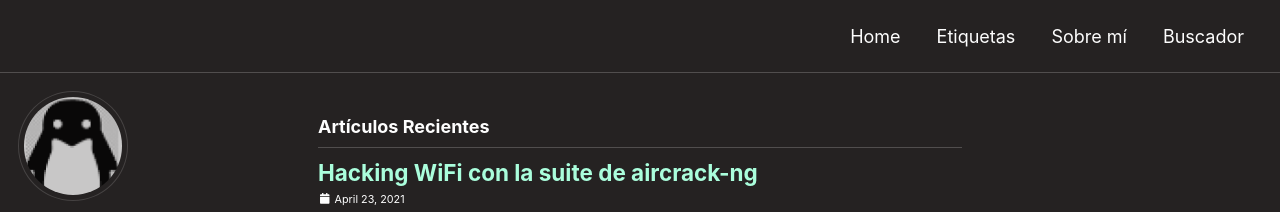
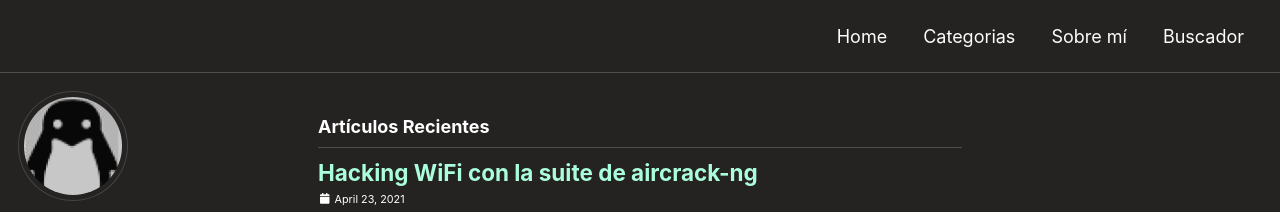
Before and after one commit to debiantano/debiantano.github.io, a Jekyll site: the page built from index.html, in a window 1280 px wide and 1224 px high. Shown: the top 212 px of the window. Built offline with Jekyll 4.4.1, drawn with Linux system fonts in a browser that asks for light colours; cached includes are drawn as plain includes; a script that is not in the unit is left out; the list of posts is cut into pages by our own code.

Commit message:
Update navigation.yml

```diff
--- a/_data/navigation.yml
+++ b/_data/navigation.yml
@@ -5,8 +5,8 @@ main:
   #  url: /year-archive/
   #- title: "Categorías"
   #  url: /categories/
-  - title: "Etiquetas"
-    url: /tags/
+  - title: "Categorias"
+    url: /categories/
   - title: "Sobre mí"
     url: /about/
   - title: "Buscador"
```
